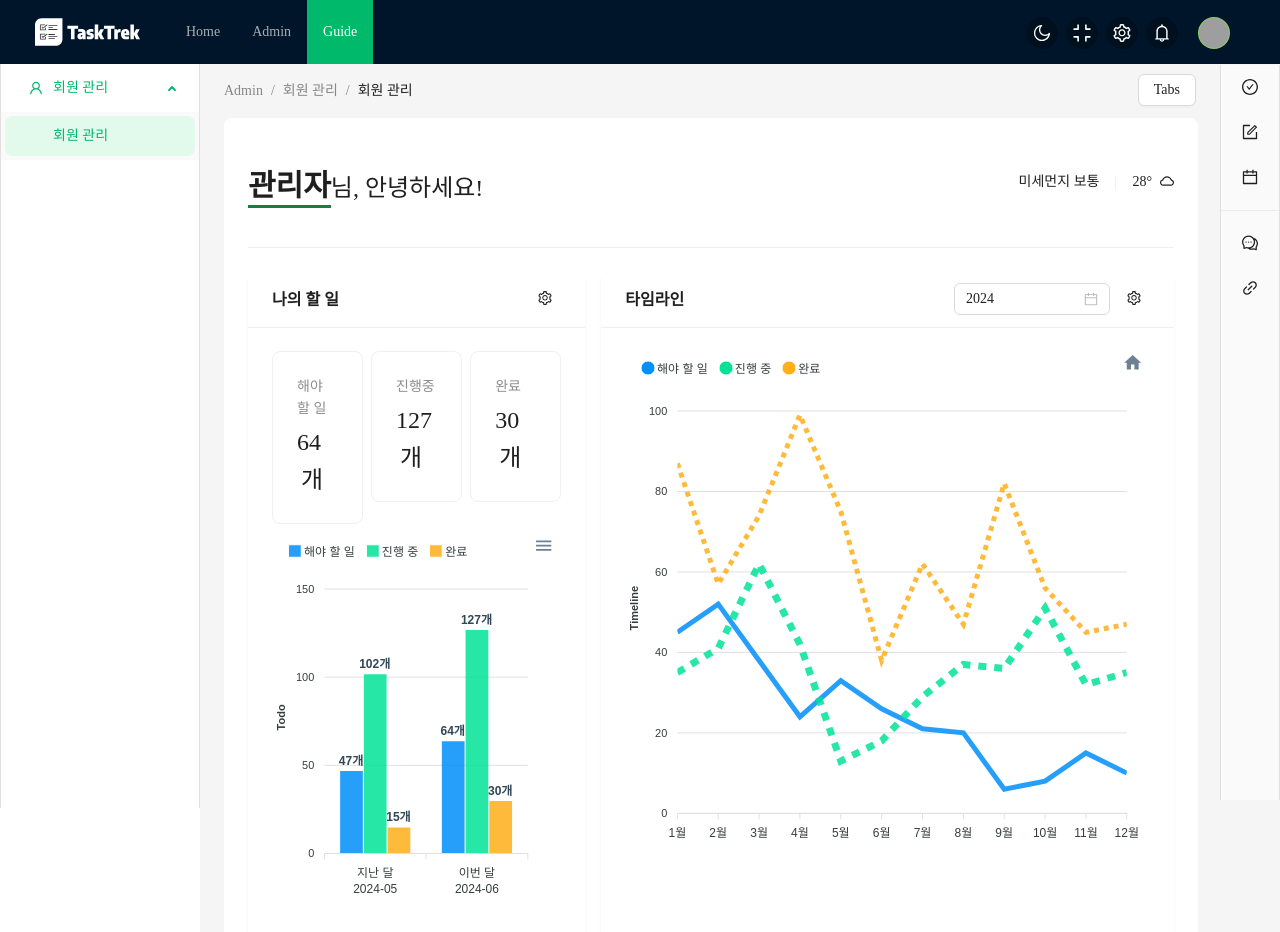
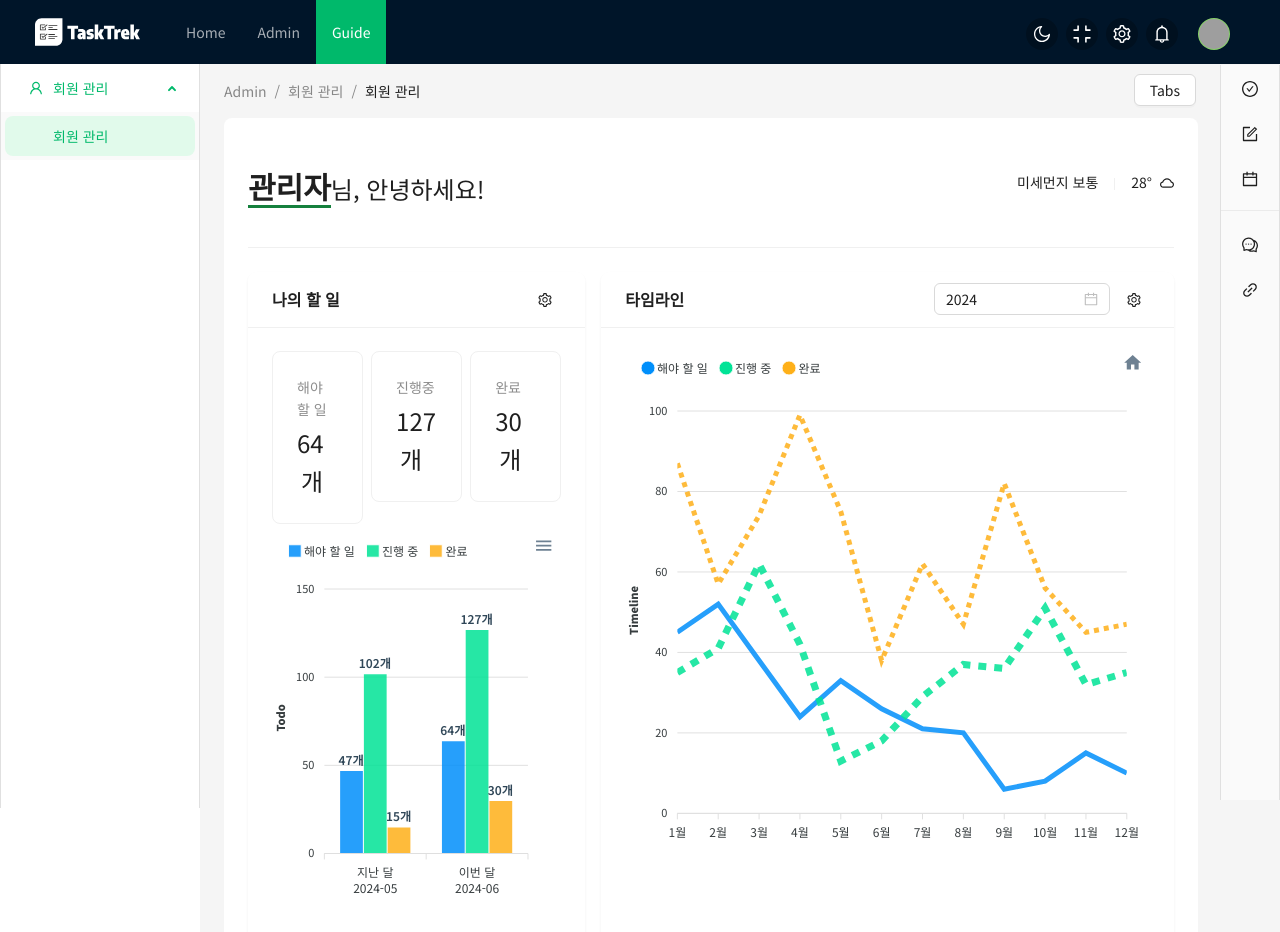
Before and after one commit to coldrain-f/antd-dashboard, a React (Create React App) app in the folder Client/: page /dashboard in a window 1280 px wide. Shown: the top 932 px of the page. Built offline with nearby package versions, Linux system fonts and the light colour scheme; grey boxes are pictures that could not be loaded.

Commit message:
우측 사이드바 클릭 활성화 효과 설정

```diff
--- a/Client/src/CloudrRightSider.tsx
+++ b/Client/src/CloudrRightSider.tsx
@@ -63,7 +63,7 @@
         >
           <Tooltip title={"할 일"} placement={"left"}>
             <Button
-              type="text"
+              type={siderState.collapsed ? "link" : "text"}
               icon={<CheckCircleOutlined />}
               block
               size="large"
--- a/Client/src/index.css
+++ b/Client/src/index.css
@@ -1,3 +1,5 @@
+@import url("https://fonts.googleapis.com/css2?family=Noto+Sans+KR:wght@100..900&display=swap");
+
 body {
   margin: 0;
   font-family: -apple-system, BlinkMacSystemFont, "Segoe UI", "Roboto", "Oxygen",
```
